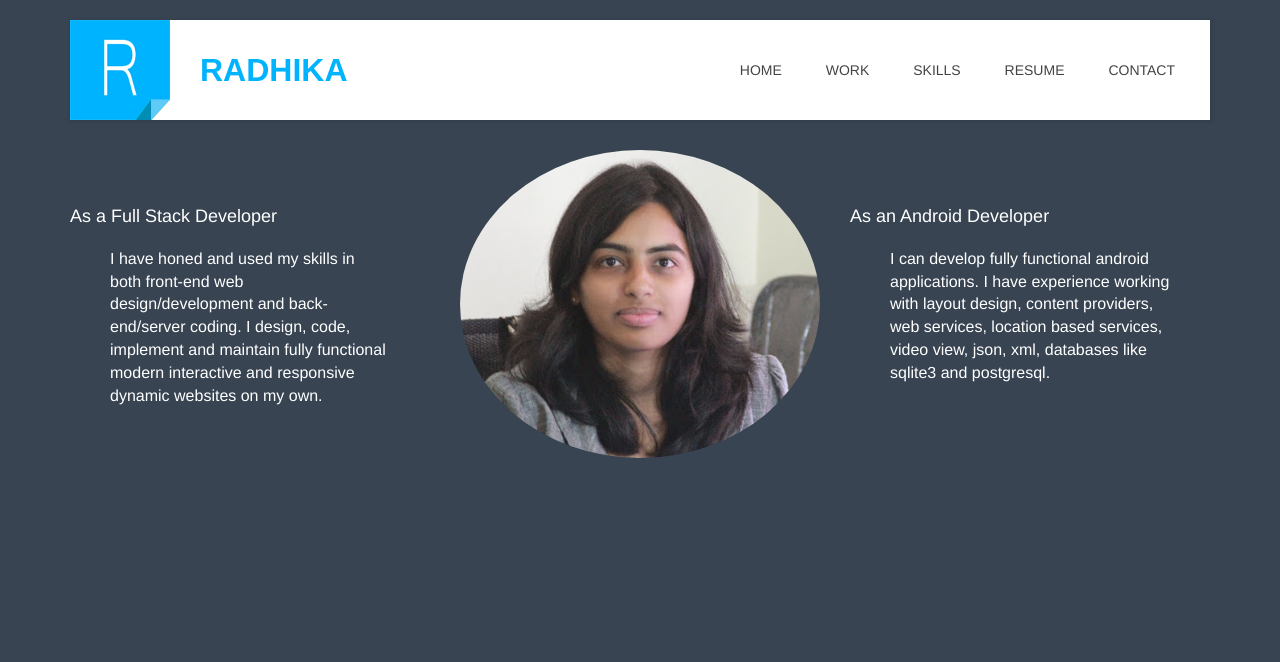
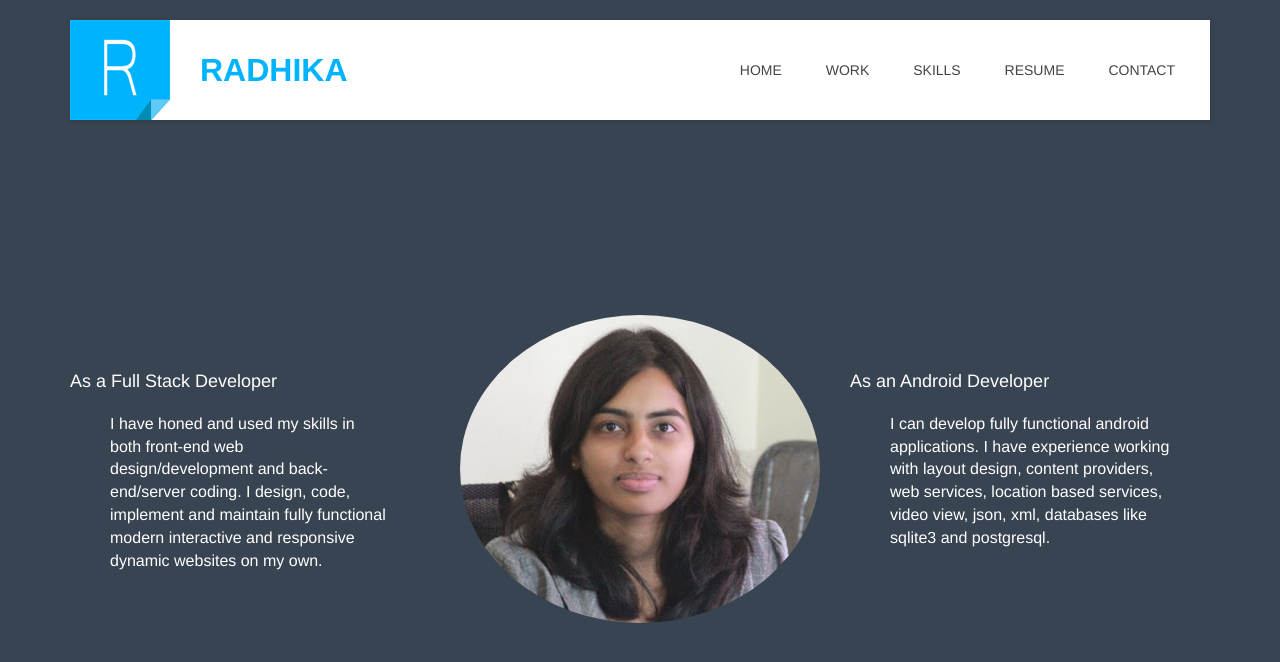
Before and after one commit to dhiraka/dhiraka.github.io, a Jekyll site: the page built from index.html, in a window 1280 px wide and 900 px high. Shown: the top 662 px of the window. Built offline with Jekyll 4.4.1, drawn with Linux system fonts in a browser that asks for light colours; nearby versions of some CDN libraries.

Commit message:
refactoring2

```diff
--- a/_sass/_style.scss
+++ b/_sass/_style.scss
@@ -1,12 +1,3 @@
-#home{
-	color: #384452;
-	h1, ol, ul, li{
-		margin: 0;
-		padding: 0;
-		border: 0;
-		font-size: 100%;
-		vertical-align: baseline;
-	}
 a {
 	color: #ec523f;
 	text-decoration: none;
@@ -18,6 +9,27 @@
 		text-decoration: none;
 	}
 }
+#home{
+	color: #384452;
+	.site-header{
+		.main-header{
+			#menu-container{
+				#menu-wrapper{
+					.row{
+
+					}
+				}
+			}
+		}
+	}
+	h1, ol, ul, li{
+		margin: 0;
+		padding: 0;
+		border: 0;
+		font-size: 100%;
+		vertical-align: baseline;
+	}
+
 	.menu-responsive {
 		display: none;
 		background-color: rgba(50, 50, 50, 0.88);
@@ -96,7 +108,7 @@
 	background: #384452;
 }
 #home #about{
-	padding-top: 150px;
+	padding-top: 35vh;
 }
 #home .profile-photo img{
 	border-radius: 50%;
@@ -181,8 +193,6 @@
 	h3{
 		margin-bottom: 25px;
 	}
-}
-
 	.tpl6{
 		h3{
 			color:white;
@@ -205,6 +215,9 @@
 			text-align:center;
 		}
 	}
+}
+
+
 
 .portfolio {
 	padding:0 !important;
@@ -360,21 +373,17 @@
 .progress .color11 span:before{
 	border-color: #1B96C9 transparent transparent transparent;
 }
-#resume{
-	margin: 5%;
-	h4,p{
-		color: black;
+.nav-stacked>li+li{
+	margin-top: 0;
 }
-}
+
 .nav-tabs{
 	border-bottom: transparent;
 	border-right: 1px solid #e6e6e6;
-}
-.nav-tabs>li{
+	&>li{
 		margin-bottom: 0px;
 		border-bottom: 1px solid #e6e6e6;
-}
-.nav-tabs>li>a {
+		&>a{
 			background: #f5f5f5;
 			color: #666;
 			border-radius: 0;
@@ -382,30 +391,20 @@
 			line-height: 24px;
 			margin-right:0;
 			padding: 13px 15px;
-}
-.nav-tabs li:last-child{
-	border-bottom: 0 none;
-}
-
-.nav-stacked>li+li{
-	margin-top: 0;
-}
-
-.nav-tabs>li>a:hover{
+			&:hover{
 				background: #1f1f20;
 				color:white;
 			}
-
-.nav-tabs>li.active>a,
-.nav-tabs>li.active>a:hover,
-.nav-tabs>li.active>a:focus {
+		}
+		&.active>a,
+		&.active>a:hover,
+		&.active>a:focus {
 			border: 0;
 			color:white;
 			background: #1f1f20;
 			position: relative;
 		}
-
-.nav-tabs>li.active>a:after {
+		&.active>a:after {
 			position: absolute;
 			content:  "";
 			width: auto;
@@ -416,12 +415,11 @@
 			right: -44px;
 			top:0;
 		}
-
-.tab-wrap{
-	border:1px solid #e6e6e6;
-	margin-bottom: 20px;
 	}
-
+	li:last-child{
+		border-bottom: 0 none;
+	}
+}
 .tab-content{
 	padding: 20px;
 	h2{
@@ -431,17 +429,26 @@
 		border-radius: 4px;
 	}
 }
-
-.testimonial h2{
+#resume{
+	margin: 5%;
+	h4,p{
+		color: black;
+	}
+	#tabs-col{
+		.tab-wrap{
+			border:1px solid #e6e6e6;
+			margin-bottom: 20px;
+		}
+	}
+	#testimonial-col{
+		.testimonial{
+			h2{
 				margin-top: 0;
 			}
-
 			.testimonial-inner {
 				color:#858586;
 				font-size: 14px;
-}
-
-.testimonial-inner .pull-left{
+				.pull-left{
 					border-right: 1px solid #e7e7e7;
 					padding-right: 15px;
 					position: relative;
@@ -460,6 +467,11 @@
 						border-bottom: 0 none;
 					}
 				}
+			}
+		}
+	}
+}
+
 
 #contact {
 	padding-top: 60px;
--- a/index.html
+++ b/index.html
@@ -4,7 +4,7 @@
 <section class="site-main" id="home">
   <div class="site-header">
     <div class="main-header">
-      <div class="container">
+      <div class="container" id="menu-container">
         <div id="menu-wrapper">
           <div class="row">
             <div class="logo-wrapper col-md-4 col-sm-2 col-xs-8">
@@ -295,13 +288,9 @@
 </div><! --/container -->
 </section><! --/skills -->
 
-
-  <!-- *****************************************************************************************************************
-   RESUME
-   ***************************************************************************************************************** -->
 <section id="resume">
   <div class="row">
-      <div class="col-xs-12 col-sm-8 wow fadeInDown">
+    <div class="col-xs-12 col-sm-8 wow fadeInDown" id="tabs-col">
      <div class="tab-wrap">
       <div class="media">
         <div class="parrent pull-left">
@@ -313,7 +302,6 @@
             <li class=""><a href="#tab5" data-toggle="tab" class="tehnical">Hobbies</a></li>
           </ul>
         </div>
-
         <div class="parrent media-body">
           <div class="tab-content">
             <div class="tab-pane fade" id="tab1">
@@ -388,7 +376,7 @@
 </div><!--/.tab-wrap-->
 </div><!--/.col-sm-6-->
 
-<div class="col-xs-12 col-sm-4 wow fadeInDown">
+<div class="col-xs-12 col-sm-4 wow fadeInDown" id="testimonial-col">
   <div class="testimonial">
     <h2>Testimonials</h2>
     <div class="media testimonial-inner">
```
Also changed, not shown: other parts of index.html (+0 -15 lines). Lines whose indentation alone changed are shown as unchanged.
